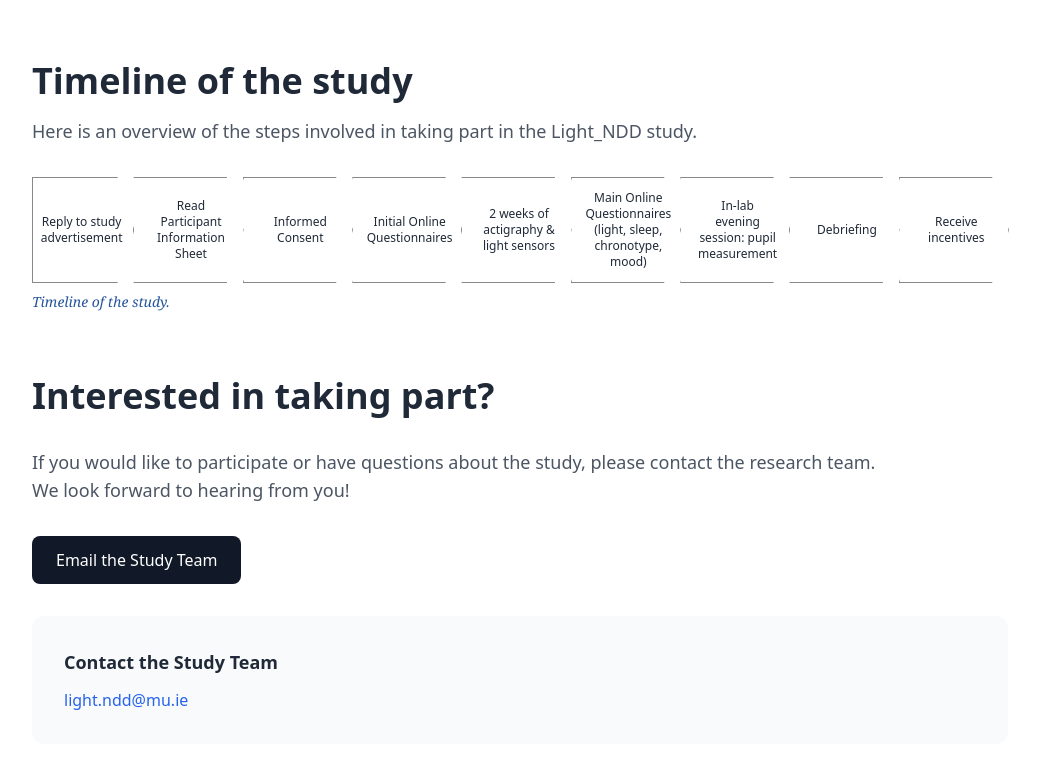
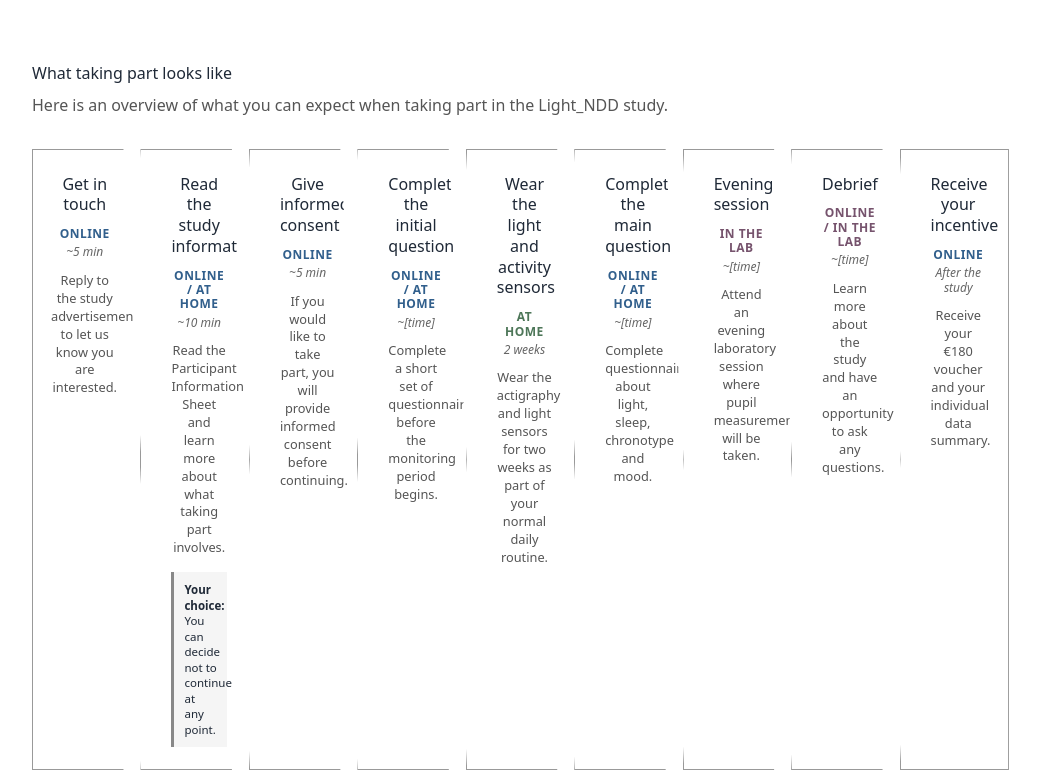
Before and after one commit to giugag/Light-NDD, a plain HTML site: page index.html in a window 1280 px wide. Shown: the part 2281-3055 px from the top of the page, without its empty margins (120-1160 px from the left). Drawn offline with nearby package versions, Linux system fonts and the light colour scheme.

Commit message:
Update index.html

```diff
--- a/index.html
+++ b/index.html
@@ -228,136 +228,463 @@
             </div>
 
             <!-- Study timeline -->
-            <section class="study-timeline mt-16">
-                <h2 class="text-3xl md:text-4xl font-bold mb-4">
-                    Timeline of the study
+            <!-- Study timeline -->
+<section class="study-timeline" aria-labelledby="timeline-title">
+
+    <h2 id="timeline-title">
+        What taking part looks like
     </h2>
 
-                <p class="text-lg text-gray-600 mb-8">
-                    Here is an overview of the steps involved in taking part
+    <p class="timeline-intro">
+        Here is an overview of what you can expect when taking part
         in the Light_NDD study.
     </p>
 
     <ol class="timeline-steps">
-                    <li>
-                        <span>Reply to study advertisement</span>
+
+        <!-- STEP 1 -->
+        <li class="timeline-step online">
+            <div class="step-content">
+                <h3>Get in touch</h3>
+
+                <div class="step-meta">
+                    <span class="step-location">Online</span>
+                    <span class="step-time">~5 min</span>
+                </div>
+
+                <p>
+                    Reply to the study advertisement to let us know
+                    you are interested.
+                </p>
+            </div>
         </li>
-                    <li>
-                        <span>Read Participant Information Sheet</span>
+
+
+        <!-- STEP 2 -->
+        <li class="timeline-step online">
+            <div class="step-content">
+                <h3>Read the study information</h3>
+
+                <div class="step-meta">
+                    <span class="step-location">Online / at home</span>
+                    <span class="step-time">~10 min</span>
+                </div>
+
+                <p>
+                    Read the Participant Information Sheet and learn
+                    more about what taking part involves.
+                </p>
+
+                <div class="voluntary-note">
+                    <strong>Your choice:</strong>
+                    You can decide not to continue at any point.
+                </div>
+            </div>
         </li>
-                    <li>
-                        <span>Informed Consent</span>
+
+
+        <!-- STEP 3 -->
+        <li class="timeline-step online">
+            <div class="step-content">
+                <h3>Give informed consent</h3>
+
+                <div class="step-meta">
+                    <span class="step-location">Online</span>
+                    <span class="step-time">~5 min</span>
+                </div>
+
+                <p>
+                    If you would like to take part, you will provide
+                    informed consent before continuing.
+                </p>
+            </div>
         </li>
-                    <li>
-                        <span>Initial Online Questionnaires</span>
+
+
+        <!-- STEP 4 -->
+        <li class="timeline-step online">
+            <div class="step-content">
+                <h3>Complete the initial questionnaires</h3>
+
+                <div class="step-meta">
+                    <span class="step-location">Online / at home</span>
+                    <span class="step-time">~[time]</span>
+                </div>
+
+                <p>
+                    Complete a short set of questionnaires before
+                    the monitoring period begins.
+                </p>
+            </div>
         </li>
-                    <li>
-                        <span>2 weeks of actigraphy &amp; light sensors</span>
+
+
+        <!-- STEP 5 -->
+        <li class="timeline-step home">
+            <div class="step-content">
+                <h3>Wear the light and activity sensors</h3>
+
+                <div class="step-meta">
+                    <span class="step-location">At home</span>
+                    <span class="step-time">2 weeks</span>
+                </div>
+
+                <p>
+                    Wear the actigraphy and light sensors for two weeks
+                    as part of your normal daily routine.
+                </p>
+            </div>
         </li>
-                    <li>
-                        <span>Main Online Questionnaires (light, sleep, chronotype, mood)</span>
+
+
+        <!-- STEP 6 -->
+        <li class="timeline-step online">
+            <div class="step-content">
+                <h3>Complete the main questionnaires</h3>
+
+                <div class="step-meta">
+                    <span class="step-location">Online / at home</span>
+                    <span class="step-time">~[time]</span>
+                </div>
+
+                <p>
+                    Complete questionnaires about light, sleep,
+                    chronotype and mood.
+                </p>
+            </div>
         </li>
-                    <li>
-                        <span>In-lab evening session: pupil measurement</span>
+
+
+        <!-- STEP 7 -->
+        <li class="timeline-step lab">
+            <div class="step-content">
+                <h3>Evening session</h3>
+
+                <div class="step-meta">
+                    <span class="step-location">In the lab</span>
+                    <span class="step-time">~[time]</span>
+                </div>
+
+                <p>
+                    Attend an evening laboratory session where
+                    pupil measurements will be taken.
+                </p>
+            </div>
         </li>
-                    <li>
-                        <span>Debriefing</span>
+
+
+        <!-- STEP 8 -->
+        <li class="timeline-step lab">
+            <div class="step-content">
+                <h3>Debrief</h3>
+
+                <div class="step-meta">
+                    <span class="step-location">Online / in the lab</span>
+                    <span class="step-time">~[time]</span>
+                </div>
+
+                <p>
+                    Learn more about the study and have an opportunity
+                    to ask any questions.
+                </p>
+            </div>
         </li>
-                    <li>
-                        <span>Receive incentives</span>
+
+
+        <!-- STEP 9 -->
+        <li class="timeline-step online">
+            <div class="step-content">
+                <h3>Receive your incentive</h3>
+
+                <div class="step-meta">
+                    <span class="step-location">Online</span>
+                    <span class="step-time">After the study</span>
+                </div>
+
+                <p>
+                    Receive your €180 voucher and your
+                    individual data summary.
+                </p>
+            </div>
         </li>
+
     </ol>
 
-                <p class="timeline-caption">Timeline of the study.</p>
 </section>
 
             <style>
+            /* =========================================
+   STUDY TIMELINE
+   ========================================= */
+
 .study-timeline {
-                margin-top: 4rem;
-                margin-bottom: 3rem;
-                color: #1f2937;
+    margin: 4rem 0;
 }
 
+.study-timeline h2 {
+    margin-bottom: 0.5rem;
+}
+
+.timeline-intro {
+    max-width: 700px;
+    margin-bottom: 2rem;
+    color: #555;
+}
+
+
+/* -----------------------------------------
+   DESKTOP TIMELINE
+   ----------------------------------------- */
+
 .timeline-steps {
-                --arrow-width: 17px;
-                --step-border: #888;
-
     display: flex;
     list-style: none;
     padding: 0;
     margin: 0;
-                align-items: stretch;
-                gap: 0;
 }
 
-            .timeline-steps li {
+.timeline-step {
     position: relative;
-                flex: 1 1 0;
+    flex: 1;
     min-width: 0;
-                min-height: 88px;
+    min-height: 190px;
+
+    display: flex;
+    align-items: stretch;
+
+    background: white;
+    border: 1px solid #999;
+
+    margin-right: -1px;
+
+    /* Chevron shape */
+    clip-path: polygon(
+        0 0,
+        calc(100% - 18px) 0,
+        100% 50%,
+        calc(100% - 18px) 100%,
+        0 100%,
+        18px 50%
+    );
+}
+
+
+/* First step has no indentation */
+.timeline-step:first-child {
+    clip-path: polygon(
+        0 0,
+        calc(100% - 18px) 0,
+        100% 50%,
+        calc(100% - 18px) 100%,
+        0 100%
+    );
+}
+
+
+/* Last step has a normal right edge */
+.timeline-step:last-child {
+    clip-path: polygon(
+        0 0,
+        100% 0,
+        100% 100%,
+        0 100%,
+        18px 50%
+    );
+}
+
+
+.step-content {
+    width: 100%;
+    padding: 24px 22px 22px 30px;
+    text-align: center;
+}
+
+
+.timeline-step:first-child .step-content {
+    padding-left: 18px;
+}
+
+
+.step-content h3 {
+    font-size: 1rem;
+    line-height: 1.3;
+    margin: 0 0 12px;
+}
+
+
+/* -----------------------------------------
+   LOCATION + TIME
+   ----------------------------------------- */
+
+.step-meta {
+    display: flex;
+    flex-direction: column;
+    gap: 4px;
+    align-items: center;
+    margin-bottom: 12px;
+}
+
+.step-location,
+.step-time {
+    font-size: 0.75rem;
+    line-height: 1.2;
+}
+
+.step-location {
+    font-weight: 600;
+    text-transform: uppercase;
+    letter-spacing: 0.04em;
+}
+
+.step-time {
+    color: #666;
+    font-style: italic;
+}
+
+
+.step-content p {
+    font-size: 0.8rem;
+    line-height: 1.4;
+    margin: 0;
+    color: #555;
+}
+
+
+/* -----------------------------------------
+   LOCATION TYPES
+   ----------------------------------------- */
+
+/* Online */
+.online .step-location {
+    color: #315f8c;
+}
+
+/* At home */
+.home .step-location {
+    color: #4d7658;
+}
+
+/* In the lab */
+.lab .step-location {
+    color: #76536d;
+}
+
+
+/* -----------------------------------------
+   VOLUNTARY PARTICIPATION NOTE
+   ----------------------------------------- */
+
+.voluntary-note {
+    margin-top: 15px;
+    padding: 10px;
+    background: #f5f5f5;
+
+    font-size: 0.72rem;
+    line-height: 1.35;
+    text-align: left;
+
+    border-left: 3px solid #888;
+}
+
+.voluntary-note strong {
+    font-weight: 600;
+}
+
+
+/* -----------------------------------------
+   MOBILE
+   ----------------------------------------- */
+
+@media (max-width: 900px) {
+
+    .timeline-steps {
+        display: block;
+        margin: 0;
+        padding: 0;
+    }
+
+    .timeline-step,
+    .timeline-step:first-child,
+    .timeline-step:last-child {
+        display: block;
+
+        min-height: 0;
+        margin: 0 0 16px;
+
+        clip-path: none;
+
+        border: 1px solid #ddd;
+        border-radius: 8px;
+
+        background: white;
+    }
+
+
+    .step-content,
+    .timeline-step:first-child .step-content {
+        padding: 20px;
+        text-align: left;
+    }
+
+
+    .step-content h3 {
+        font-size: 1.05rem;
+
+        /* Leave room for number */
+        padding-left: 40px;
+    }
+
+
+    .step-meta {
+        align-items: flex-start;
+        padding-left: 40px;
+    }
+
+
+    .step-content p {
+        padding-left: 40px;
+    }
+
+
+    .voluntary-note {
+        margin-left: 40px;
+    }
+
+
+    /* Number the mobile steps */
+    .timeline-step {
+        counter-increment: timeline-counter;
+    }
+
+    .timeline-steps {
+        counter-reset: timeline-counter;
+    }
+
+    .timeline-step .step-content {
+        position: relative;
+    }
+
+    .timeline-step .step-content::before {
+        content: counter(timeline-counter);
+
+        position: absolute;
+        left: 18px;
+        top: 20px;
+
+        width: 28px;
+        height: 28px;
+
         display: flex;
         align-items: center;
         justify-content: center;
-                text-align: center;
 
-                background: #fff;
-                border: 1px solid var(--step-border);
-                padding: 12px 15px 12px 20px;
+        border-radius: 50%;
 
-                font-size: 12px;
-                line-height: 1.35;
+        background: #eee;
+        color: #333;
 
-                /* Create the chevron shape */
-                clip-path: polygon(
-                    0 0,
-                    calc(100% - var(--arrow-width)) 0,
-                    100% 50%,
-                    calc(100% - var(--arrow-width)) 100%,
-                    0 100%,
-                    var(--arrow-width) 50%
-                );
-
-                margin-right: -1px;
-            }
-
-            /* Keep the first step flat on the left */
-            .timeline-steps li:first-child {
-                clip-path: polygon(
-                    0 0,
-                    calc(100% - var(--arrow-width)) 0,
-                    100% 50%,
-                    calc(100% - var(--arrow-width)) 100%,
-                    0 100%
-                );
-                padding-left: 12px;
-            }
-
-            /* Keep the text above the shape */
-            .timeline-steps li span {
-                position: relative;
-                z-index: 1;
-            }
-
-            /* Italic blue caption, like the reference image */
-            .timeline-caption {
-                margin-top: 8px;
-                color: #24549a;
-                font-family: Georgia, "Times New Roman", serif;
-                font-style: italic;
-                font-size: 14px;
-            }
-
-            /* Allow horizontal scrolling on smaller screens */
-            @media (max-width: 900px) {
-                .timeline-steps {
-                    overflow-x: auto;
-                    padding-bottom: 12px;
-                }
-
-                .timeline-steps li {
-                    flex: 0 0 115px;
-                    min-height: 88px;
-                    font-size: 11px;
+        font-size: 0.8rem;
+        font-weight: 600;
     }
 }
             </style>
```
Lines whose indentation alone changed are shown as unchanged.
